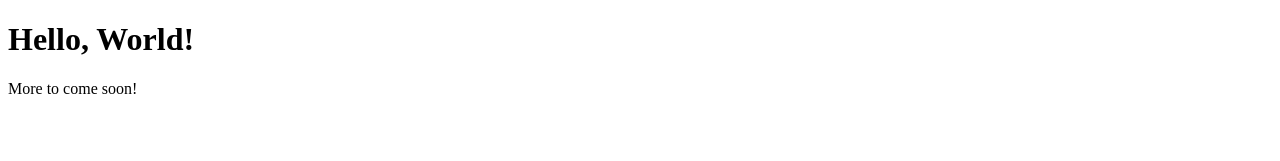
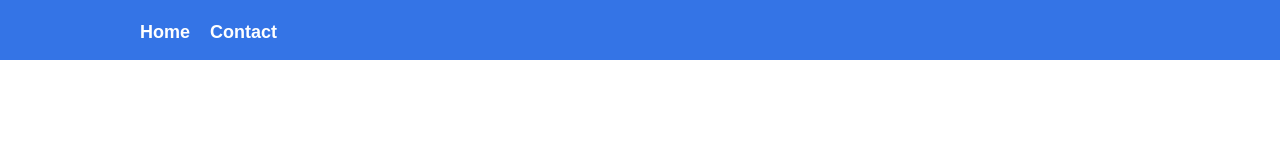
Before and after one commit to mbemshey/madison.emshey.ca, a plain HTML site: page index.html in a window 1280 px wide. Drawn offline with Linux system fonts and the light colour scheme.

Commit message:
matched webpage to styling of main page. added css document

```diff
--- /dev/null
+++ b/css/main.css
@@ -0,0 +1,126 @@
+* {
+    box-sizing: border-box;
+    margin: 0;
+    padding: 0;
+}
+
+a {
+    font-family: sans-serif;
+    font-size: 16px;
+    line-height: 1.5;
+    color: #fff;
+}
+
+body {
+    font-family: sans-serif;
+    font-size: 16px;
+    line-height: 1.5;
+    color: #333;
+    background: #fff;
+}
+
+img {
+    max-width: 100%;
+}
+
+h1,
+h2 {
+    margin-bottom: 15px;
+}
+
+ul {
+    list-style-type: none;
+}
+
+.container {
+    max-width: 1100px;
+    margin: 0 auto;
+    padding: 0 30px;
+}
+
+.navbar {
+    background: #3474e6;
+    color: #fff;
+    height: 60px;
+}
+
+.navbar .logo {
+    font-size: x-large;
+    font-weight: bold;
+}
+
+.navbar a {
+    color: #fff;
+    text-decoration: none;
+    font-size: 18px;
+    font-weight: bold;
+}
+
+.navbar a:hover {
+    color: lightblue;
+}
+
+.navbar .container {
+    display: flex;
+    justify-content: space-between;
+    align-items: center;
+    height: 100%;
+}
+
+.navbar ul {
+    display: flex;
+}
+
+.navbar ul li {
+    margin-left: 20px;
+}
+
+.header {
+    background-color: #fff;
+    color: #fff;
+    min-height: 400px;
+}
+
+.header h1 {
+    font-size: 3rem;
+    font-weight: bold;
+    line-height: 1.2;
+}
+
+.header img {
+    max-width: 400px;
+}
+
+.header .container {
+    display: flex;
+    align-items: center;
+    justify-content: space-between;
+}
+
+.boxes .container {
+    display: flex;
+    justify-content: space-between;
+}
+
+.box {
+    flex: 1;
+    background: #33c060;
+    color: #fff;
+    border-radius: 10px;
+    margin: 20px 10px;
+    box-shadow: 0 3px 5px rgba(0, 0, 0, 0.6);
+    padding: 15px 20px;
+}
+
+@media (max-width: 768px) {
+    .header .container {
+        flex-direction: column;
+        padding-top: 20px;
+        text-align: center;
+    }
+
+    .boxes .container {
+        display: block;
+        text-align: center;
+    }
+}
--- a/index.html
+++ b/index.html
@@ -1,11 +1,40 @@
 <!DOCTYPE html>
-<html>
-    <main>
-        <h1>
-            Hello, World!
-        </h1>
-        <p>
-            More to come soon!
-        </p>
-    </main>
-</html>
+<html lang="en">
+
+<head>
+    <meta charset="UTF-8" />
+    <meta http-equiv="X-UA-Compatible" content="IE=edge" />
+    <meta name="viewport" content="width=device-width, initial-scale=1.0" />
+    <link rel="stylesheet" href="../css/main.css" />
+    <title>The Emshey Hub</title>
+</head>
+
+<body>
+    <nav class="navbar">
+        <div class="container">
+            <div class="logo">
+                <ul class="nav">
+                    <li>
+                        <a href="https://emshey.ca">Home</a>
+                    </li>
+                    <li>
+                        <a href="https://emshey.ca/contact">Contact</a>
+                    </li>
+                </ul>
+            </div>
+        </div>
+    </nav>
+
+    <header class="header">
+        <div class="container">
+            <div>
+                <h1>
+                    Welcome to Madison's page!
+                </h1>
+                <p>
+                    This webpage is under construction!
+                </p>
+            </div>
+        </div>
+    </header>
+</body>
```
